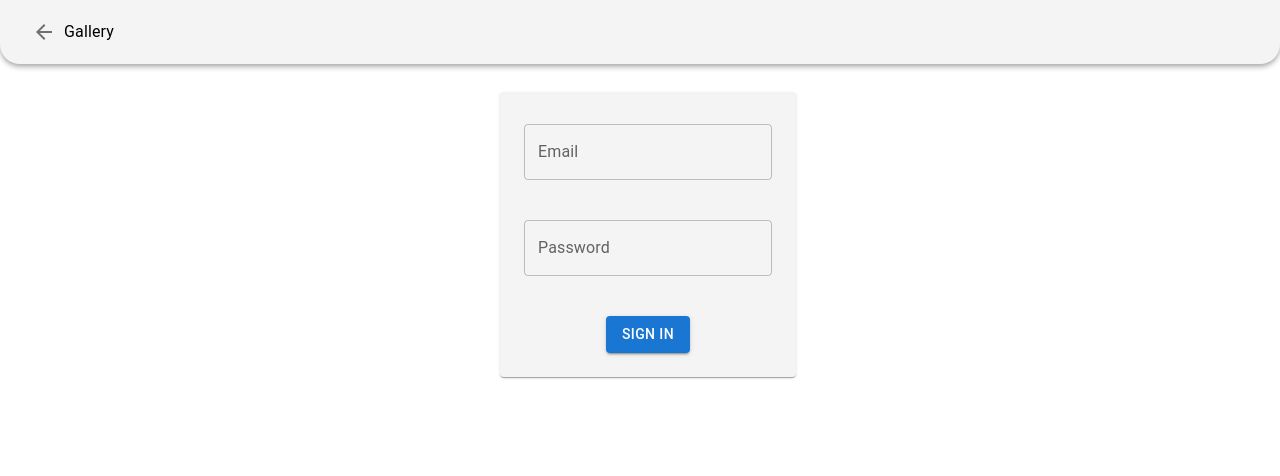
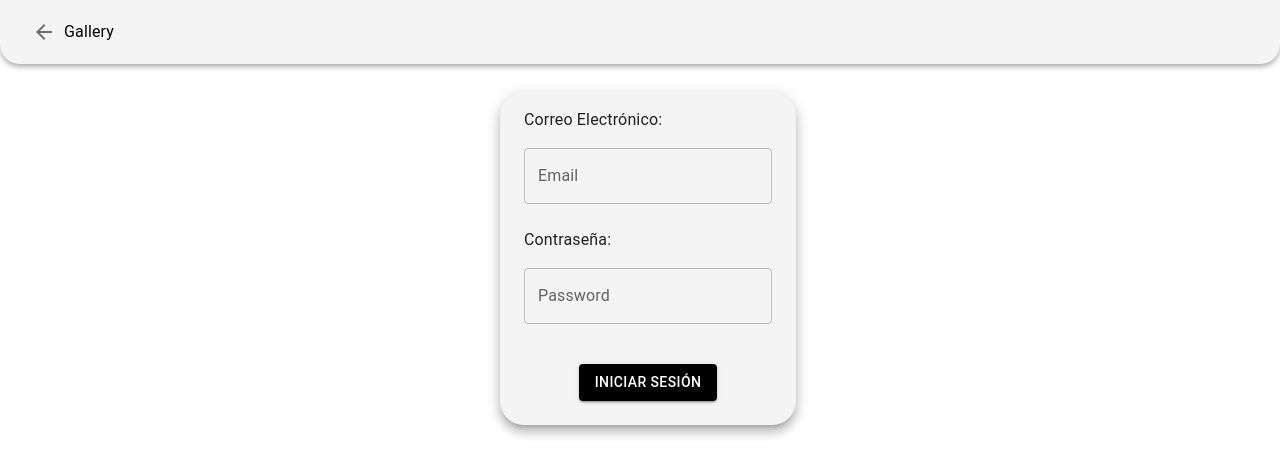
Before and after one commit to aidesignarquitectonicos/arquitectura, a React (Create React App) app: page /#/SignIn in a window 1280 px wide. Shown: the top 476 px of the page. Built offline with nearby package versions, Linux system fonts and the light colour scheme; no server answers; what react-swipeable-views-utils would draw is missing.

Commit message:
style commit About

```diff
--- a/src/Pages/About/AboutPage.jsx
+++ b/src/Pages/About/AboutPage.jsx
@@ -178,7 +178,7 @@ const AboutPage = () => {
 
     return (
         <>
-            <animated.div style={fade}>
+            <animated.div style={{ fade, background: "rgba(255, 255, 255, 0.2)", }}>
                 <AppBar
                     position="fixed"
                     sx={{
@@ -202,7 +202,7 @@ const AboutPage = () => {
                     </Toolbar>
                 </AppBar>
 
-                <Container>
+                <Container >
                     <Box
                         maxWidth="sm"
                         sx={{
@@ -223,9 +223,11 @@ const AboutPage = () => {
                             <Grid item xs={12} sm={6} md={4}>
                                 <animated.div style={slide}>
                                     <Card
+                                        raised
                                         sx={{
+                                            marginTop: 5,
                                             zIndex: (theme) => theme.zIndex.drawer + 1,
-                                            background: "#f4f4f4",
+                                            background: "rgba(255, 255, 255, 0.9)",
                                             mx: "auto",
                                             borderTopLeftRadius: "20px",
                                             borderTopRightRadius: "20px",
--- a/src/Pages/SignIn/SignIn.jsx
+++ b/src/Pages/SignIn/SignIn.jsx
@@ -17,6 +17,7 @@ import { signInWithEmailAndPassword } from "firebase/auth";
 import { auth } from "../../Data/FirebaseConfig";
 import { ArrowBack } from "@mui/icons-material";
 import { useSpring, animated } from "@react-spring/web";
+
 function SignIn() {
     //Constante para navegar
     const navegationrender = useNavigate();
@@ -65,7 +66,7 @@ function SignIn() {
     };
 
     const handleBack = () => {
-        navegationrender(-1);
+        navegationrender("/");
     };
 
     const fadeIn = useSpring({
@@ -82,8 +83,8 @@ function SignIn() {
                     background: "#f4f4f4",
                     color: "#000",
                     zIndex: (theme) => theme.zIndex.drawer + 1,
-                    borderBottomLeftRadius: '20px',
-                    borderBottomRightRadius: '20px'
+                    borderBottomLeftRadius: "20px",
+                    borderBottomRightRadius: "20px",
                 }}
             >
                 <Toolbar>
@@ -93,19 +94,21 @@ function SignIn() {
                     <Typography>Gallery</Typography>
                 </Toolbar>
             </AppBar>
-            <Container maxWidth="sm" sx={{
-                overflowY: 'auto',
-                padding: '20px',
-                marginTop: 8,
-                marginBottom: 4
-            }}>
+            <Container
+                maxWidth="sm"
+                sx={{
+                    overflowY: "auto",
+                    padding: "20px",
+                    marginTop: 8,
+                    marginBottom: 4,
+                }}
+            >
                 <Box
                     sx={{
                         display: "flex",
                         flexDirection: "column",
                         alignItems: "center",
                         justifyContent: "center",
-
                     }}
                 >
                     <Box
@@ -115,9 +118,13 @@ function SignIn() {
                         sx={{ "& > :not(style)": { m: 1, width: "100%" } }}
                     >
                         <animated.div style={fadeIn}>
-                            <Card sx={{
-                                background: "#f4f4f4",
-                            }}>
+                            <Card
+                                raised
+                                sx={{
+                                    background: "#f4f4f4",
+                                    borderRadius: 6,
+                                }}
+                            >
                                 <CardContent>
                                     <Grid
                                         container
@@ -127,6 +134,7 @@ function SignIn() {
                                         justify="center"
                                     >
                                         <Grid item xs={12}>
+                                            <Typography>Correo Electrónico:</Typography>
                                             <TextField
                                                 label="Email"
                                                 variant="outlined"
@@ -137,6 +145,7 @@ function SignIn() {
                                             />
                                         </Grid>
                                         <Grid item xs={12}>
+                                            <Typography>Contraseña:</Typography>
                                             <TextField
                                                 label="Password"
                                                 variant="outlined"
@@ -151,19 +160,20 @@ function SignIn() {
                                             <Button
                                                 onClick={handleSignIn}
                                                 variant="contained"
-                                                sx={{ mt: 2 }}
+                                                sx={{ mt: 2, background: "black" }}
                                             >
-                                                Sign In
+                                                Iniciar Sesión
                                             </Button>
                                             {loginError && (
-                                                <Box sx={{ color: "red", mt: 2 }}>{loginError}</Box>
+                                                <Box sx={{ color: "red", mt: 2 }}>
+                                                    {loginError}
+                                                </Box>
                                             )}
                                         </Grid>
                                     </Grid>
                                 </CardContent>
                             </Card>
                         </animated.div>
-
                     </Box>
                 </Box>
             </Container>
```
